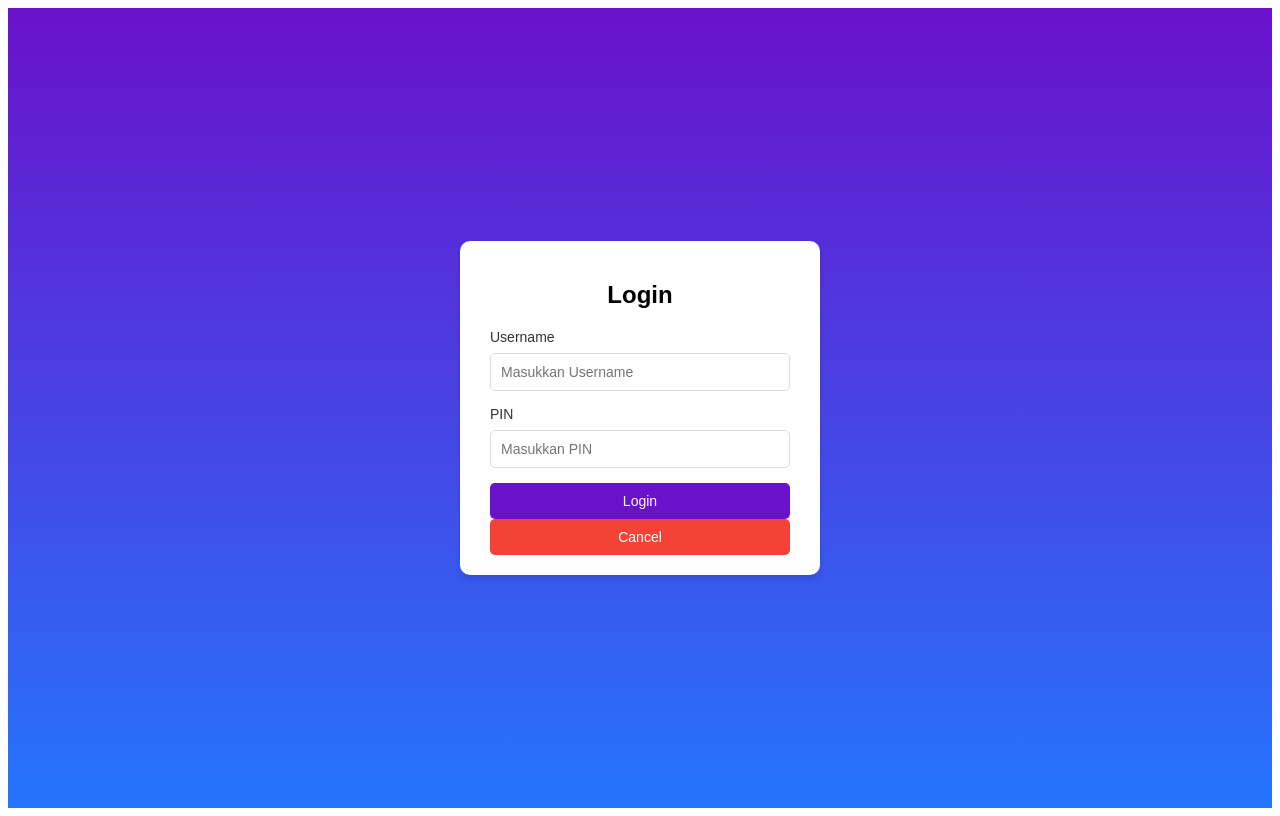
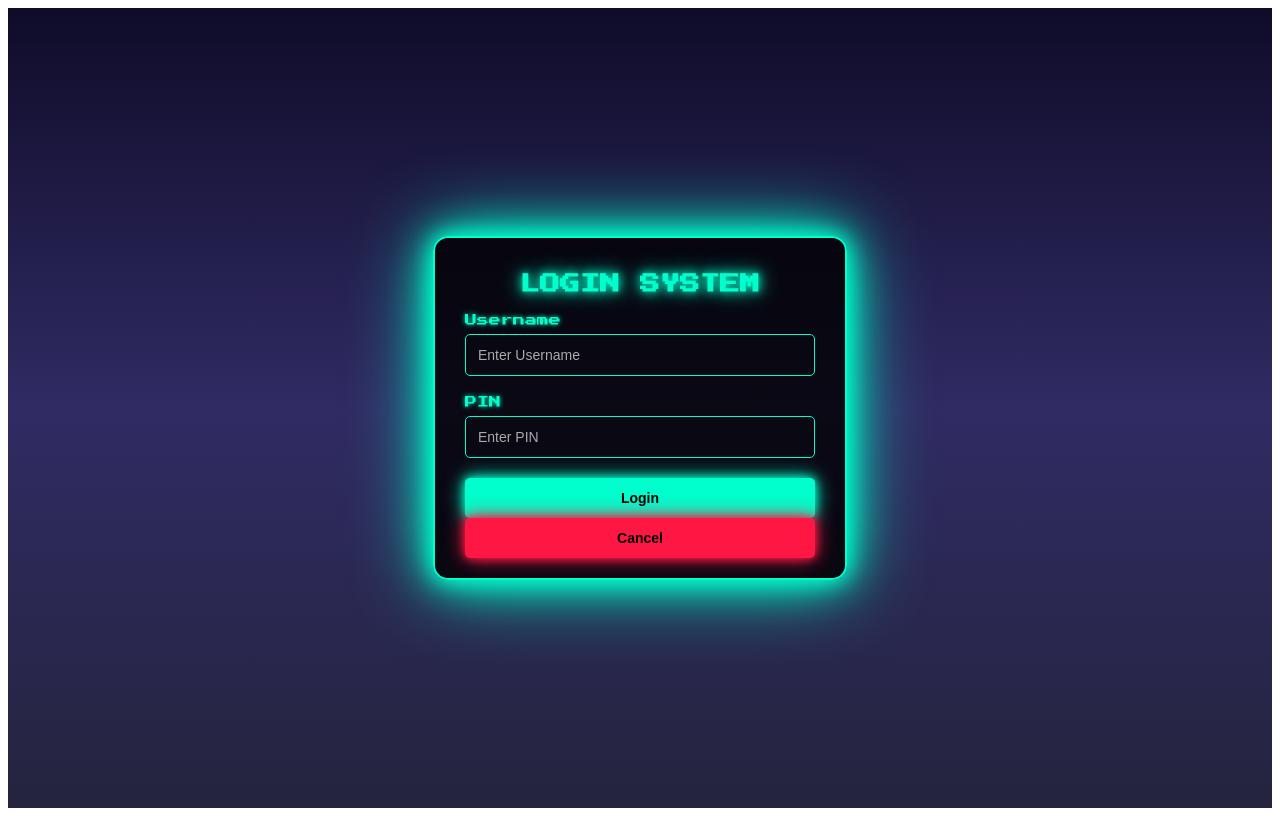
Before and after one commit to Kirami78/Tugas-PBO-9, a plain HTML site: page index.html in a window 1280 px wide. Drawn offline with Linux system fonts and the light colour scheme.

Commit message:
Update index.html

```diff
--- a/index.html
+++ b/index.html
@@ -2,64 +2,88 @@
 
 <style>
   /* Styling untuk form login */
+  @import url('https://fonts.googleapis.com/css2?family=Press+Start+2P&display=swap');
+
   #content {
     width: 100%;
     display: flex;
     justify-content: center;
     align-items: center;
     height: 100vh;
-    background: linear-gradient(to bottom, #6a11cb, #2575fc);
-    font-family: Arial, sans-serif;
+    background: linear-gradient(to bottom, #0f0c29, #302b63, #24243e);
+    font-family: 'Press Start 2P', cursive;
+    color: #fff;
   }
 
   .login-form {
-    background: #fff;
+    background: rgba(0, 0, 0, 0.8);
     padding: 20px 30px;
-    border-radius: 10px;
-    box-shadow: 0 4px 6px rgba(0, 0, 0, 0.1);
+    border-radius: 15px;
+    box-shadow: 0 0 20px #00ffcc, 0 0 40px #00ffcc, 0 0 80px #00ffcc;
     text-align: center;
-    width: 300px;
+    width: 350px;
+    border: 2px solid #00ffcc;
+  }
+
+  .login-form h2 {
+    font-size: 20px;
+    margin-bottom: 20px;
+    color: #00ffcc;
+    text-shadow: 0 0 10px #00ffcc, 0 0 20px #00ffcc;
   }
 
   .login-form label {
     display: block;
-    font-size: 14px;
-    color: #333;
+    font-size: 12px;
+    color: #00ffcc;
     margin-bottom: 8px;
     text-align: left;
+    text-shadow: 0 0 5px #00ffcc;
   }
 
   .login-form input {
     width: 100%;
-    padding: 10px;
-    margin-bottom: 15px;
-    border: 1px solid #ddd;
+    padding: 12px;
+    margin-bottom: 20px;
+    border: 1px solid #00ffcc;
     border-radius: 5px;
     font-size: 14px;
+    background: transparent;
+    color: #fff;
+    text-shadow: 0 0 5px #00ffcc;
+  }
+
+  .login-form input::placeholder {
+    color: #aaa;
+    text-shadow: none;
   }
 
   .login-form button {
     width: 100%;
-    padding: 10px;
+    padding: 12px;
     font-size: 14px;
-    color: #fff;
-    background: #6a11cb;
+    color: #000;
+    background: #00ffcc;
     border: none;
     border-radius: 5px;
     cursor: pointer;
-    transition: background 0.3s ease;
+    font-weight: bold;
+    box-shadow: 0 0 10px #00ffcc, 0 0 20px #00ffcc;
+    transition: transform 0.2s ease, box-shadow 0.3s ease;
   }
 
   .login-form button:hover {
-    background: #2575fc;
+    transform: scale(1.1);
+    box-shadow: 0 0 15px #00ffcc, 0 0 30px #00ffcc, 0 0 60px #00ffcc;
   }
 
   .login-form button.cancel {
-    background: #f44336;
+    background: #ff1744;
+    box-shadow: 0 0 10px #ff1744, 0 0 20px #ff1744;
   }
 
   .login-form button.cancel:hover {
-    background: #d32f2f;
+    box-shadow: 0 0 15px #ff1744, 0 0 30px #ff1744, 0 0 60px #ff1744;
   }
 </style>
 
@@ -76,11 +100,11 @@
       signform: function () {
         return `
           <div class="login-form">
-            <h2>Login</h2>
+            <h2>LOGIN SYSTEM</h2>
             <label for="username">Username</label>
-            <input type="text" id="username" placeholder="Masukkan Username" />
+            <input type="text" id="username" placeholder="Enter Username" />
             <label for="pin">PIN</label>
-            <input type="password" id="pin" placeholder="Masukkan PIN" />
+            <input type="password" id="pin" placeholder="Enter PIN" />
             <button id="login">Login</button>
             <button id="cancel" class="cancel">Cancel</button>
           </div>
```
